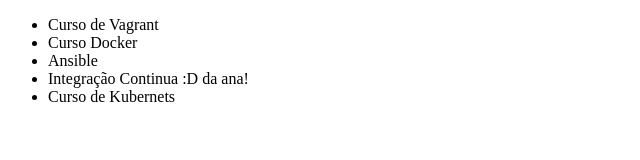
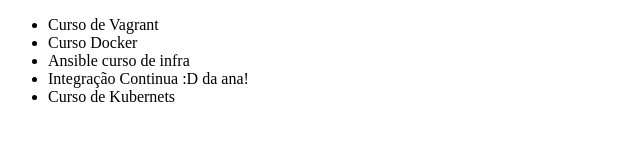
Before and after one commit to julianoventola/git-tests, a plain HTML site: page index.html in a window 1280 px wide. Shown: the whole page, without its empty margins (0-640 px from the left). Drawn offline with Linux system fonts and the light colour scheme.

Commit message:
Cruso de Asinble atualizado

```diff
--- a/index.html
+++ b/index.html
@@ -10,7 +10,7 @@
     <ul>
       <li>Curso de Vagrant</li>
       <li>Curso Docker</li>
-      <li>Ansible</li>
+      <li>Ansible curso de infra</li>
       <li>Integração Continua :D da ana!</li>
       <li>Curso de Kubernets</li>
     </ul>
```
